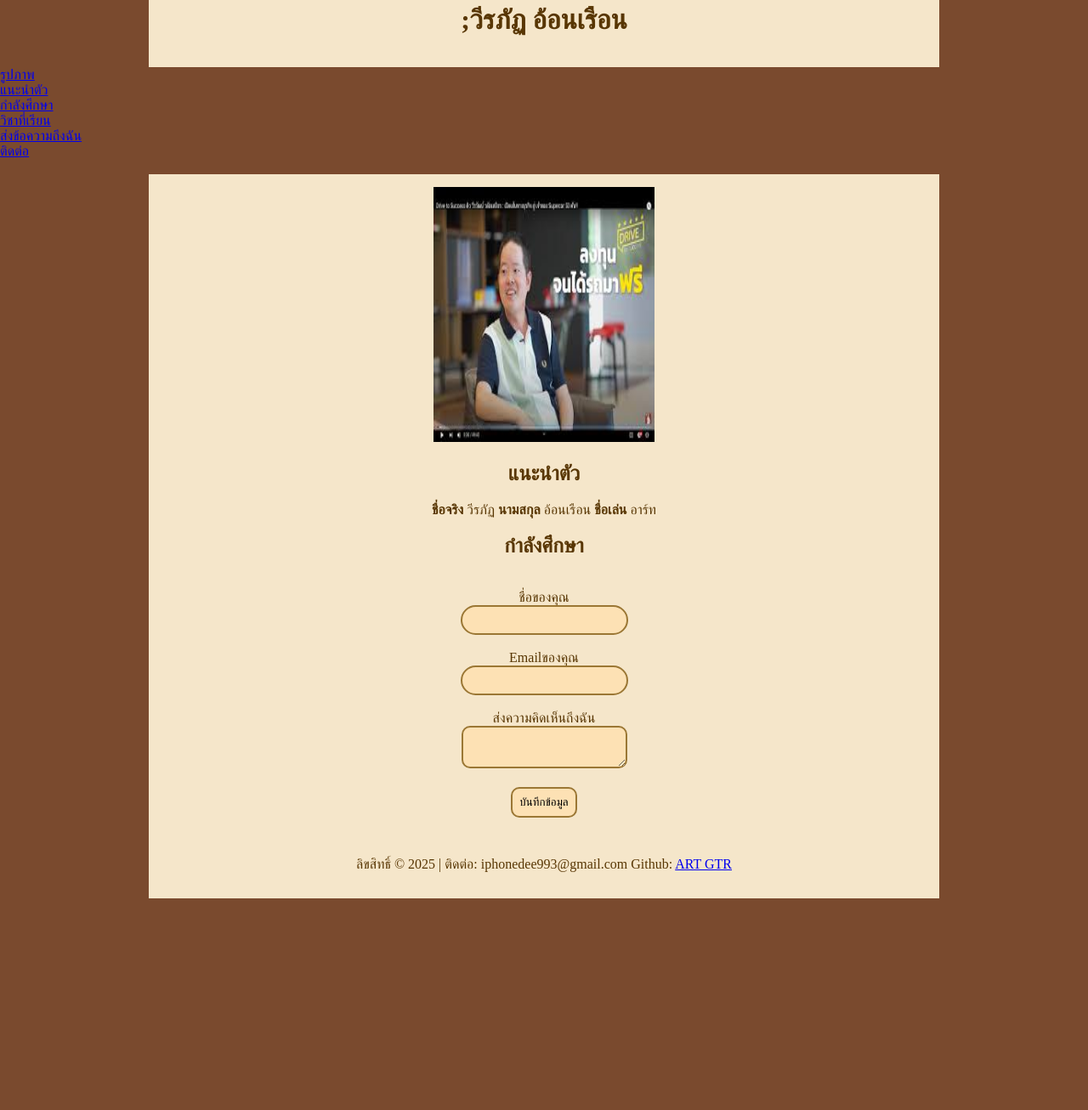
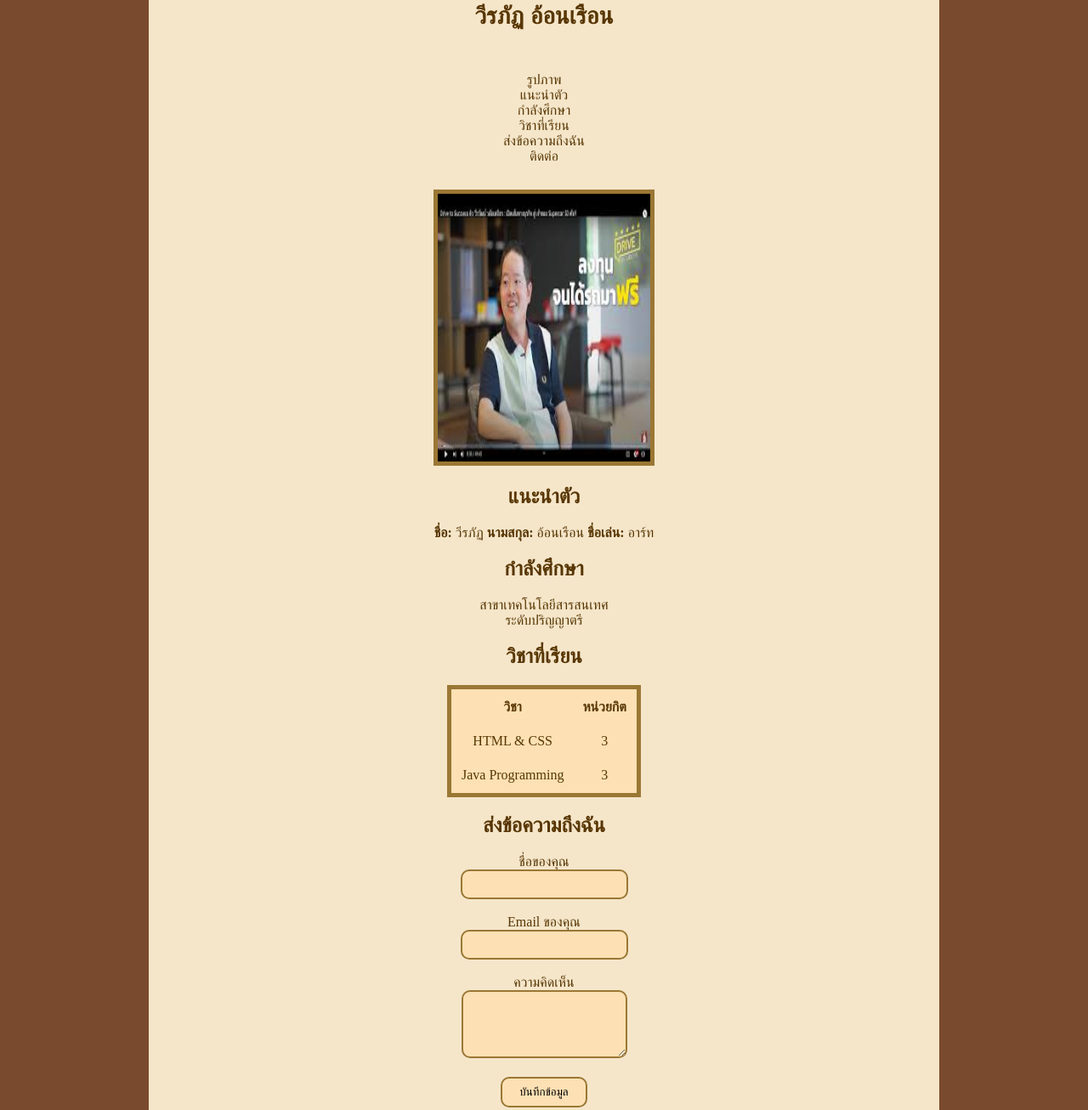
Before and after one commit to ArtGTR/ENGSE611, a plain HTML site: page homewpork/้hw2/index.html in a window 1280 px wide. Shown: the part 31-1337 px from the top of the page at 85% size. Before the commit the page ends 1088 px from the top, so only its background shows below. Drawn offline with Linux system fonts and the light colour scheme.

Commit message:
engse611

```diff
--- a/homewpork/้hw2/h2.css
+++ b/homewpork/้hw2/h2.css
@@ -1,5 +1,3 @@
-
-/* Element Selectors*/
 body {
     margin: 0;
     background-color: #7A4A2E;
@@ -14,71 +12,59 @@ header, nav, main, footer {
     padding: 15px;
 }
 
-table {
-    margin: auto;
-    text-align: center;
-    background-color: #fde1b4;
-    padding: 15px;
+nav a {
+    text-decoration: none;
+    color: rgb(88, 54, 3);
+}
+
+nav a:hover {
+    color: #bd7e20ea;
+    background-color: rgb(190, 173, 151);
+}
+
+.box-image {
+    width: 250px;
+    height: 315px;
     border: 5px solid rgb(155, 119, 52);
 }
 
-input[type = "text"]{
-    padding: 8px;
-    border-radius: 30px;
-    background-color: #fde1b4;
-    border: 2px solid rgb(155, 119, 52);
+ul {
+    list-style: none;
+    padding: 0;
 }
 
-input[type = "email"]{
-    padding: 8px;
-    border-radius: 30px;
+table {
+    margin: auto;
     background-color: #fde1b4;
-    border: 2px solid rgb(155, 119, 52);
+    border: 5px solid rgb(155, 119, 52);
 }
 
-textarea{
+th, td {
+    padding: 10px;
+}
+
+input[type="text"],
+input[type="email"],
+textarea {
     padding: 8px;
     border-radius: 10px;
     background-color: #fde1b4;
     border: 2px solid rgb(155, 119, 52);
 }
 
-button{
-    padding: 8px;
+button {
+    padding: 8px 20px;
     border-radius: 10px;
     background-color: #fde1b4;
     border: 2px solid rgb(155, 119, 52);
 }
 
-button:hover{
+button:hover {
     background-color: rgb(192, 133, 56);
     cursor: pointer;
 }
 
-
-
-/* class Selectors*/
-
-.nav a:hover{
-    color: #bd7e20ea;
-    background-color: rgb(190, 173, 151);
-    cursor: pointer;
+#main-header {
+    font-family: Arial, Helvetica, sans-serif;
+    font-size: 28px;
 }
-
-.ul {
-    list-style: none;
-    padding: 0;
-    display: inline-block;
-}
-
-.box-image{
-    width: 250px;
-    height: 315px;
-    border: 5px solid rgb(155, 119, 52);
-}
-
-/* ID Selectors*/
-#main-header{
-    font-family: Arial, Helvetica, sans-serif ;
-    font-size: 25px;
-}
--- a/homewpork/้hw2/index.html
+++ b/homewpork/้hw2/index.html
@@ -1,66 +1,91 @@
 <!DOCTYPE html>
-<html lang="en">
+<html lang="th">
 <head>
     <meta charset="UTF-8">
     <meta name="viewport" content="width=device-width, initial-scale=1.0">
-    <title>Document</title>
+    <title>แนะนำตัว</title>
     <link rel="stylesheet" href="h2.css">
 </head>
 <body>
+
 <header>
-        <h1> ;วีรภัฏ อ้อนเรือน </h1>
-        </header><! เมนูแนะนำตัวเอง>
-        <a href="#img">รูปภาพ</a>
-        <br>
-        <a href="#introduce">แนะนำตัว</a>
-        <br>
-        <a href="#learn">กำลังศึกษา</a>
-        <br>
-        <a href="#table">วิชาที่เรียน</a>
-        <br>
-        <a href="#form">ส่งข้อความถึงฉัน</a>
-        <br>
+    <h1 id="main-header">วีรภัฏ อ้อนเรือน</h1>
+</header>
+
+<nav class="nav">
+    <a href="#img">รูปภาพ</a><br>
+    <a href="#introduce">แนะนำตัว</a><br>
+    <a href="#learn">กำลังศึกษา</a><br>
+    <a href="#table">วิชาที่เรียน</a><br>
+    <a href="#form">ส่งข้อความถึงฉัน</a><br>
     <a href="#contact">ติดต่อ</a>
-        <br><br>
 </nav>
-        </nav>
-    <main> <!--เนื้อหาหลัก-->
+
+<main>
+
     <section id="img">
-            <img src="/im/images.jpg" alt="Weeraphat" height="300" width="260">
+        <img src="/im/images.jpg" alt="Weeraphat" class="box-image">
     </section>
+
     <section id="introduce">
         <h2>แนะนำตัว</h2>
-            <p><strong> ชื่อจริง </strong>วีรภัฏ<strong> นามสกุล </strong>อ้อนเรือน <strong> ชื่อเล่น </strong>อาร์ท</p>
+        <p>
+            <strong>ชื่อ:</strong> วีรภัฏ
+            <strong>นามสกุล:</strong> อ้อนเรือน
+            <strong>ชื่อเล่น:</strong> อาร์ท
+        </p>
     </section>
-        <section id ="learn">
+
+    <section id="learn">
         <h2>กำลังศึกษา</h2>
-            <article>
-            <ul>
+        <ul class="ul">
+            <li>สาขาเทคโนโลยีสารสนเทศ</li>
+            <li>ระดับปริญญาตรี</li>
+        </ul>
+    </section>
+
+    <section id="table">
+        <h2>วิชาที่เรียน</h2>
+        <table>
+            <tr>
+                <th>วิชา</th>
+                <th>หน่วยกิต</th>
+            </tr>
+            <tr>
+                <td>HTML & CSS</td>
+                <td>3</td>
+            </tr>
+            <tr>
+                <td>Java Programming</td>
+                <td>3</td>
             </tr>
         </table>
     </section>
-        <br>
-        <section id = "form">
-            <form > <!--รับข้อมูล-->
-                <label>ชื่อของคุณ</label>
-                <br>
-                <input type="text" name="name">
-                <br><br>
-                <label>Emailของคุณ </label>
-                <br>
-                <input type="email" name="email">
-                <br><br>
-                <label>ส่งความคิดเห็นถึงฉัน</label>
-                <br>
-                <textarea name="textarea" id="textarea"></textarea>
-                <br><br>
+
+    <section id="form">
+        <h2>ส่งข้อความถึงฉัน</h2>
+        <form>
+            <label>ชื่อของคุณ</label><br>
+            <input type="text" name="name"><br><br>
+
+            <label>Email ของคุณ</label><br>
+            <input type="email" name="email"><br><br>
+
+            <label>ความคิดเห็น</label><br>
+            <textarea rows="4"></textarea><br><br>
+
             <button type="submit">บันทึกข้อมูล</button>
         </form>
     </section>
+
 </main>
-    </main>
-    <footer id = "contact"> <!--ส่วนท้าย-->
-        <p>ลิขสิทธิ์ © 2025 | ติดต่อ: iphonedee993@gmail.com</a> Github: <a href="https://github.com/ARTGTR"  target="_blank">ART GTR</a></p>
+
+<footer id="contact">
+    <p>
+        ลิขสิทธิ์ © 2025 | ติดต่อ: iphonedee993@gmail.com |
+        Github: <a href="https://github.com/ARTGTR" target="_blank">ART GTR</a>
+    </p>
 </footer>
+
 </body>
 </html>
```
Lines whose indentation alone changed are shown as unchanged.
